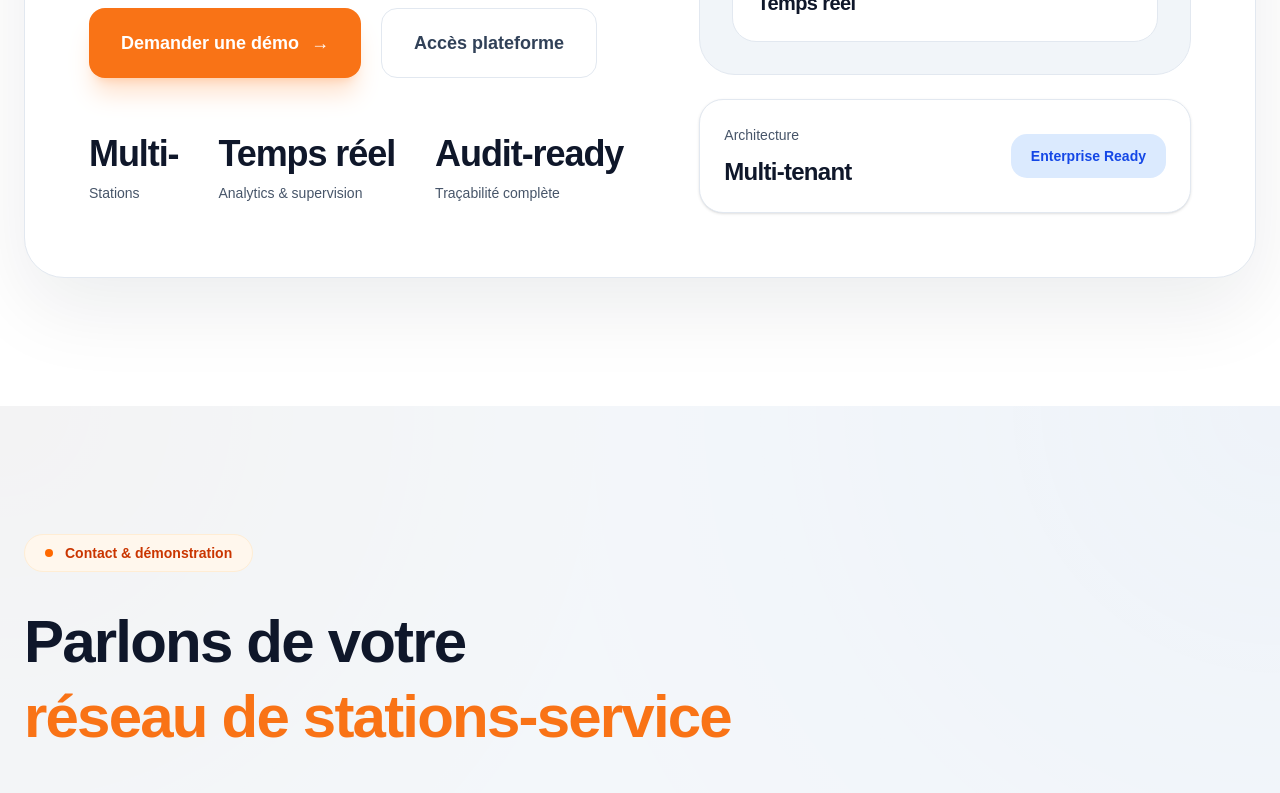
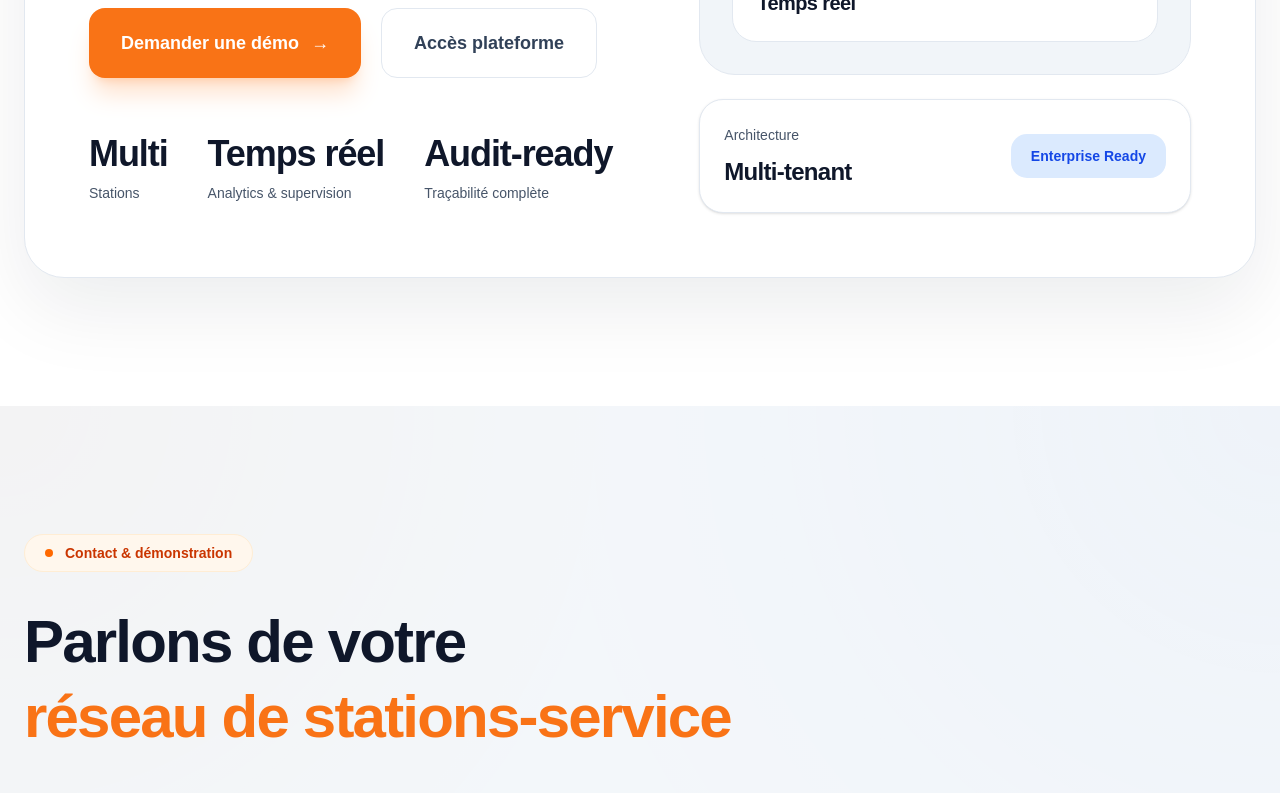
Before and after one commit to fassadiop/site-web-fuelcontrol, a Next.js app: page / in a window 1280 px wide. Shown: the part 10380-11173 px from the top of the page. Built offline with nearby package versions, Linux system fonts and the light colour scheme.

Commit message:
Correction de section

```diff
--- a/app/page.tsx
+++ b/app/page.tsx
@@ -2558,7 +2558,7 @@ export default function Home() {
 
                   <div>
                     <h3 className="text-4xl font-black text-slate-900">
-                      Multi-
+                      Multi
                     </h3>
 
                     <p className="mt-2 text-sm font-medium text-slate-500">
@@ -3172,7 +3172,6 @@ export default function Home() {
                   "Analytics",
                   "Audit-ready",
                   "Temps réel",
-                  "Cloud SaaS",
                 ].map((item) => (
                   <div
                     key={item}
```
